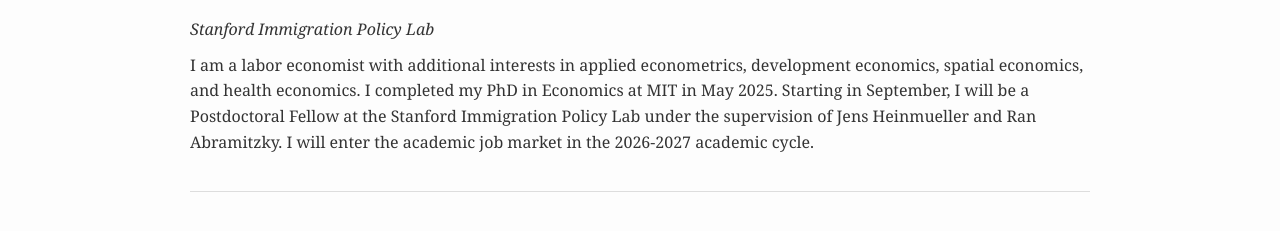
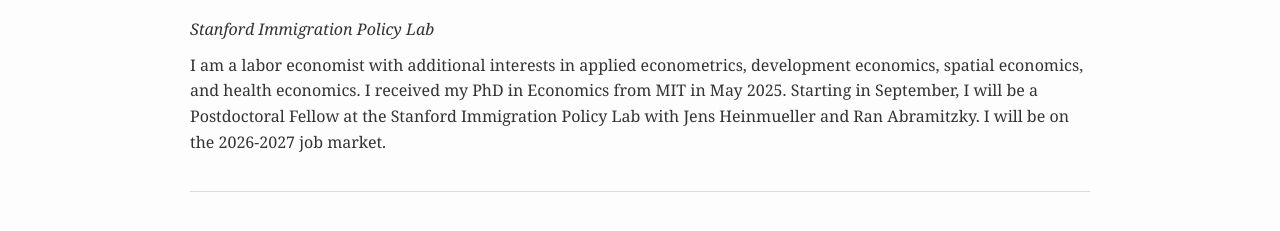
Before and after one commit to ahmetgulek/ahmetgulek.github.io, a plain HTML site: page index.html in a window 1280 px wide. Shown: the part 565-796 px from the top of the page. Drawn offline with Linux system fonts and the light colour scheme.

Commit message:
Update index.html

```diff
--- a/index.html
+++ b/index.html
@@ -38,7 +38,11 @@
       <p class="title">Postdoc in Economics</p>
       <p class="institution">Stanford Immigration Policy Lab</p>
       <p class="bio">
-        I am a labor economist with additional interests in applied econometrics, development economics, spatial economics, and health economics. I completed my PhD in Economics at MIT in May 2025. Starting in September, I will be a Postdoctoral Fellow at the Stanford Immigration Policy Lab under the supervision of Jens Heinmueller and Ran Abramitzky. I will enter the academic job market in the 2026-2027 academic cycle.
+        I am a labor economist with additional interests in applied econometrics, development economics, spatial economics, and health economics.
+
+I received my PhD in Economics from MIT in May 2025. Starting in September, I will be a Postdoctoral Fellow at the Stanford Immigration Policy Lab with Jens Heinmueller and Ran Abramitzky.
+
+I will be on the 2026-2027 job market.
       </p>
     </div>
   </header>
```
